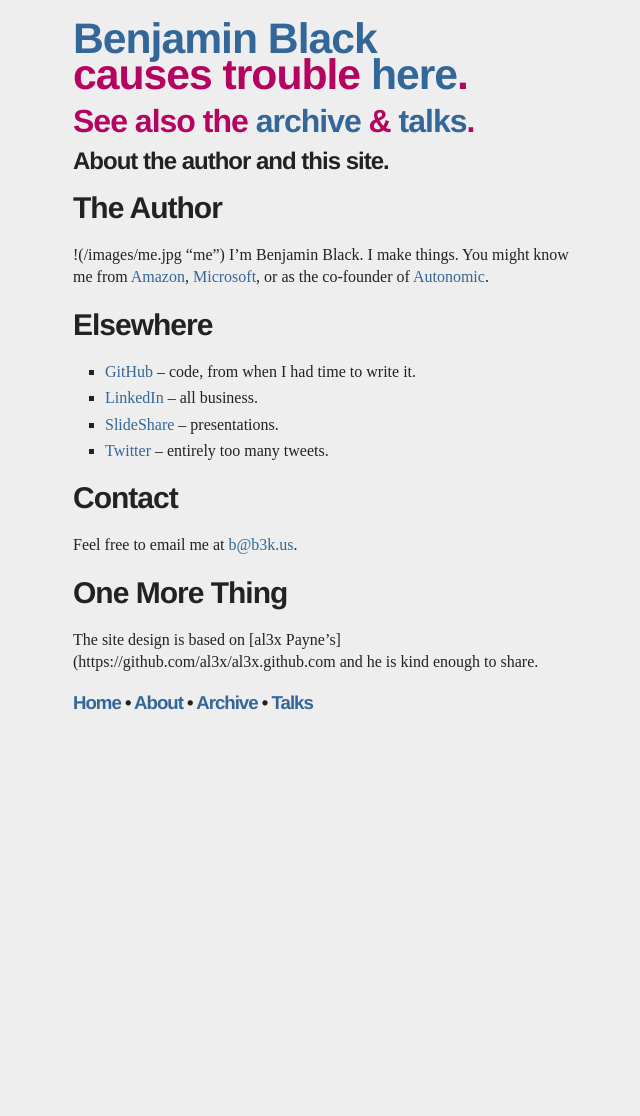
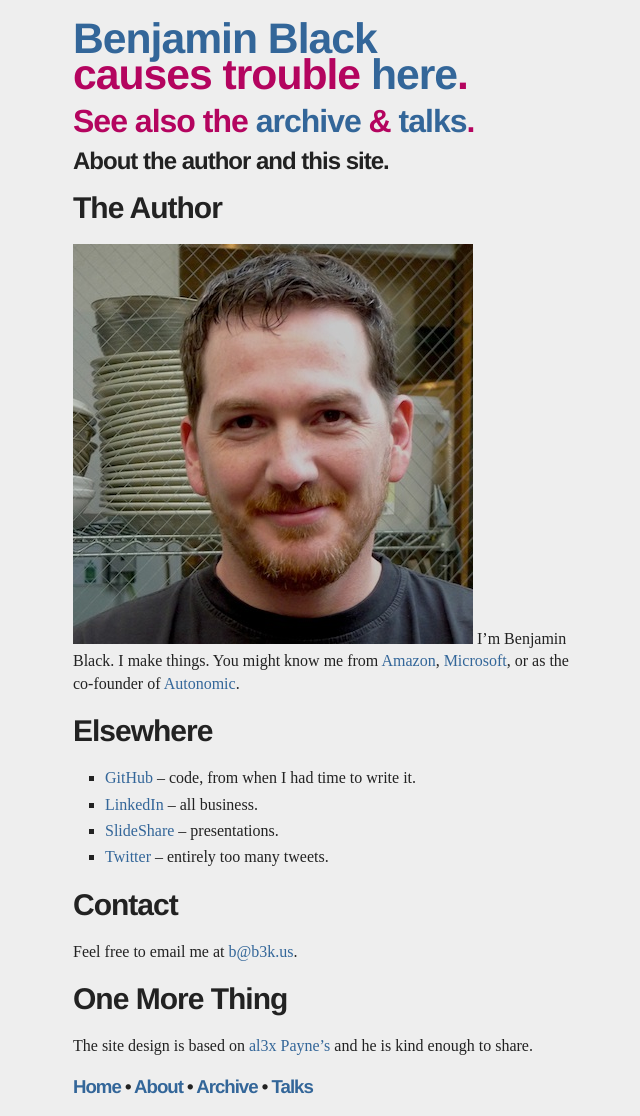
Before and after one commit to b/b.github.com, a Jekyll site: the page built from about.md, in a window 1280 px wide. Shown: the whole page, without its empty margins (247-887 px from the left). Built offline with Jekyll 4.4.1, drawn with Linux system fonts in a browser that asks for light colours; before the commit the page ends 900 px from its top, so only the background shows below that.

Commit message:
Fix links in about

```diff
--- a/about.md
+++ b/about.md
@@ -6,7 +6,7 @@ title: About
 
 # The Author
 
-!(/images/me.jpg "me")
+![](/images/me.jpg "me")
 I'm Benjamin Black.  I make things.  You might know me from [Amazon](http://amazon.com), [Microsoft](http://microsoft.com), or as the co-founder of [Autonomic](https://autonomic.ai).
 
 # Elsewhere
@@ -22,4 +22,4 @@ Feel free to email me at <b@b3k.us>.
 
 # One More Thing
 
-The site design is based on [al3x Payne's](https://github.com/al3x/al3x.github.com and he is kind enough to share.
+The site design is based on [al3x Payne's](https://github.com/al3x/al3x.github.com) and he is kind enough to share.
```
